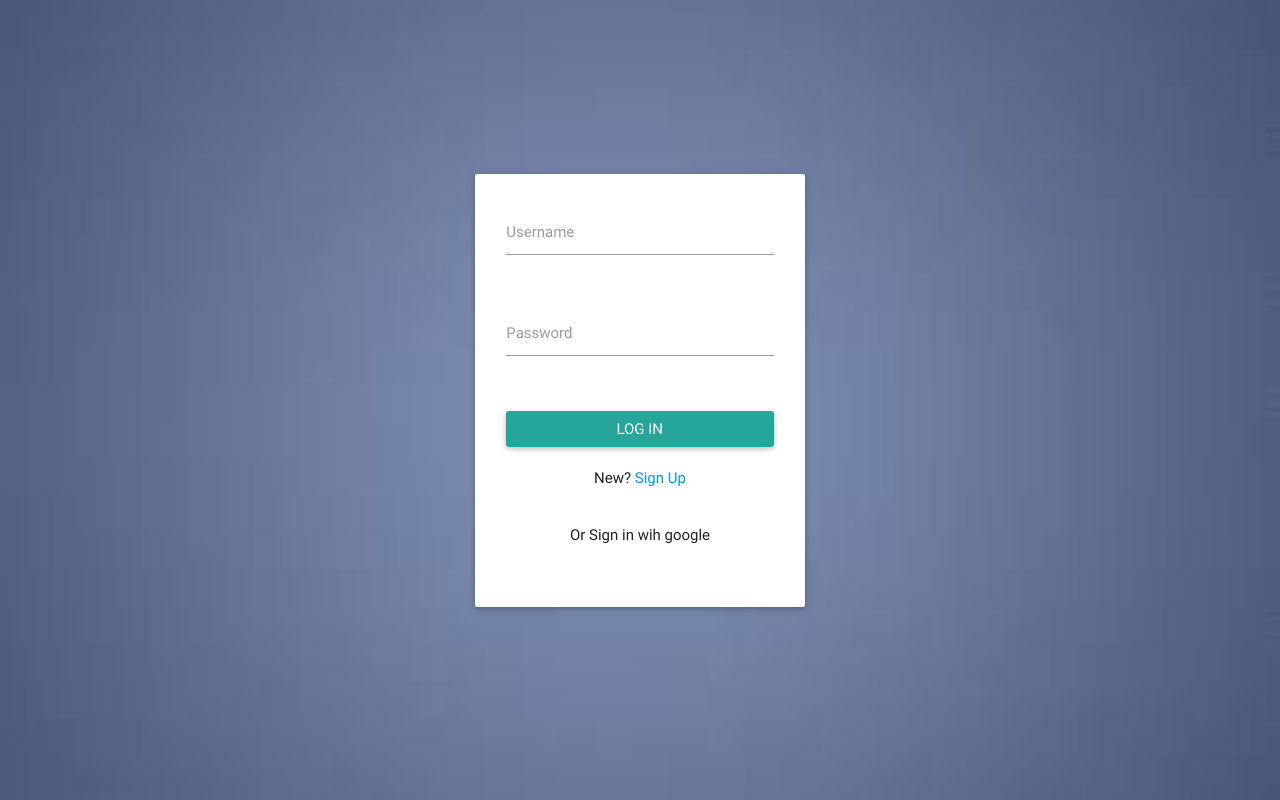
After one commit to vinayakvivek/Feeder, a Django app: page /login/ in a window 1280 px wide. The commit adds this page. Run offline with Django 3.2, Linux system fonts and the light colour scheme; some libraries are stand-ins or nearby versions.

Commit message:
Added login.html and register.html

```diff
--- a/lab10/admin_interface/urls.py
+++ b/lab10/admin_interface/urls.py
@@ -6,4 +6,6 @@ from . import views
 
 urlpatterns = [
 	url(r'^$', views.index, name='index'),
+	url(r'^index/', views.index, name='index'),
+	url(r'^login/', views.user_login, name='login'),
 ] + static(settings.STATIC_URL, document_root=settings.STATIC_ROOT)
--- a/lab10/admin_interface/views.py
+++ b/lab10/admin_interface/views.py
@@ -1,4 +1,11 @@
 from django.shortcuts import render
 
 def index(request):
+
+	# if not request.user.is_authenticated:
+	# 	return render(request, 'login.html', {})
+
 	return render(request, 'index.html', {})
+
+def user_login(request):
+	return render(request, 'login.html', {})
--- a/lab10/templates/base.html
+++ b/lab10/templates/base.html
@@ -10,6 +10,10 @@
   	<!-- CSS  -->
   	<link href="https://fonts.googleapis.com/icon?family=Material+Icons" rel="stylesheet">
   	<link href="{% static 'materialize/css/materialize.min.css' %}" type="text/css" rel="stylesheet" media="screen,projection"/>
+
+  	<script src="https://apis.google.com/js/platform.js" async defer></script>
+
+	<meta name="google-signin-client_id" content="371868661146-mmvbmpesoq4rdgcmms8n415ll0l3tdit.apps.googleusercontent.com">
 
     <style type="text/css">
 	    {% block style %}
@@ -32,4 +36,5 @@
   	<script src="{% static 'js/jquery-2.1.1.min.js' %}"></script>
   	<script src="{% static 'materialize/js/materialize.js' %}"></script>
 
+
 </body>
--- /dev/null
+++ b/lab10/templates/login.html
@@ -0,0 +1,91 @@
+{% extends 'base.html' %}
+
+{% load static %}
+
+<style type="text/css">
+  {% block style %}
+  	html, body {
+  		height: 100%;
+  	}
+  	html {
+  		display: table;
+  		margin: auto;
+  	}
+  	body {
+  		display: table-cell;
+  		vertical-align: middle;
+  		background:url({% static 'img/bg2.jpeg' %}) no-repeat center center fixed;
+	    background-size:cover;
+  	}
+
+  	.main-center{
+	 	margin-top: 30px;
+	 	margin: 0 auto;
+	 	width: 330px;
+  		/*background:url({% static 'img/bg1.png' %}) no-repeat center center fixed;*/
+	}
+
+  {% endblock %}
+</style>
+
+{% block navbar %}
+{% endblock %}
+
+{% block content %}
+
+<div class="">
+	<div id="login-page" class="row">
+		<div class="card-panel row main-center">
+		    <form method="POST" action="">
+		    {% csrf_token %}
+		    	<div class="row">
+			        <div class="input-field col s12">
+			          	<input id="username" type="text" class="validate" name="username">
+			          	<label for="username">Username</label>
+			        </div>
+			    </div>
+
+				<!-- <div class="row">
+			        <div class="input-field col s12">
+			          	<input id="email" type="email" class="validate" name="email">
+			          	<label for="email">Email</label>
+			        </div>
+			    </div> -->
+
+			    <div class="row">
+			        <div class="input-field col s12">
+			        	<input id="password" type="password" class="validate" name="password">
+			      	    <label for="password">Password</label>
+			        </div>
+			    </div>
+
+			    <div class="row">
+		            <div class="input-field col s12">
+		            	<input type="submit" name="submit" value="Log In" class="btn waves-effect waves-light col s12">
+		            </div>
+		        </div>
+		    </form>
+
+		    <div class="row center-align">
+		    	<p class="">New? <a href="#">Sign Up</a> </p>
+		    </div>
+		    <p class="row center-align">Or Sign in wih google</p>
+		    <div class="row center-align" style="margin-left: 85px">
+		    	<div class="g-signin2" data-onsuccess="onSignIn"></div>
+		    </div>
+		</div>
+	</div>
+</div>
+
+<script type="text/javascript">
+	function onSignIn(googleUser) {
+	  var profile = googleUser.getBasicProfile();
+	  console.log('ID: ' + profile.getId()); // Do not send to your backend! Use an ID token instead.
+	  console.log('Name: ' + profile.getName());
+	  console.log('Image URL: ' + profile.getImageUrl());
+	  console.log('Email: ' + profile.getEmail());
+
+	}
+</script>
+
+{% endblock %}
```
Also changed, not shown: lab10/templates/index.html (+1 -58 lines), lab10/templates/register.html (added). Lines whose indentation alone changed are shown as unchanged.
